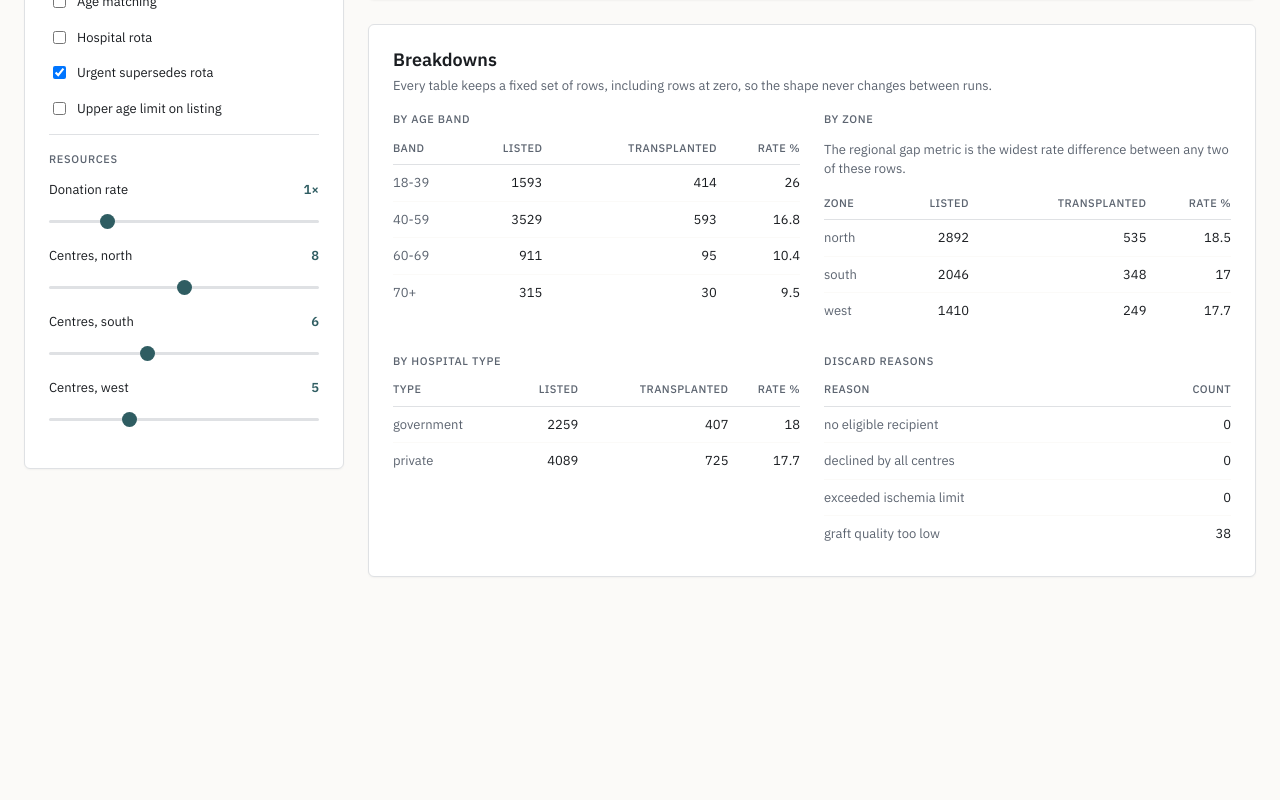
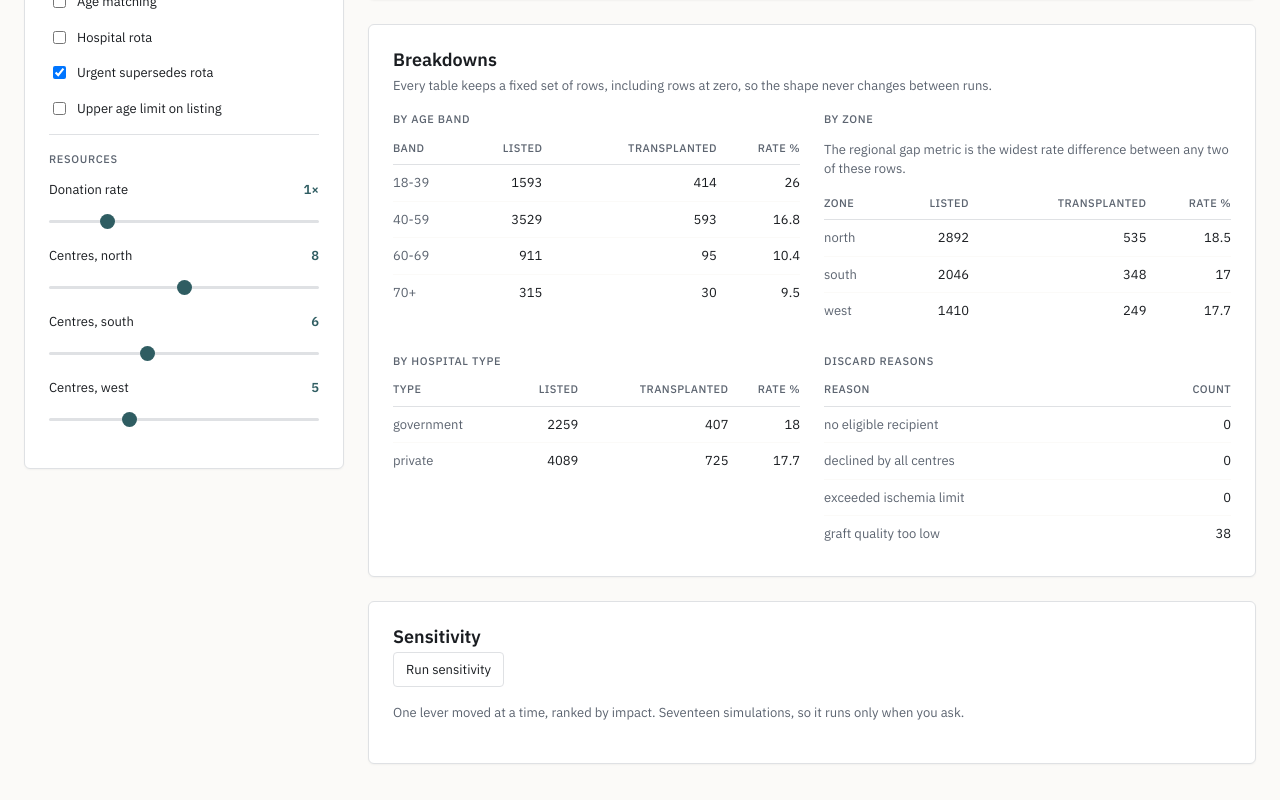
Before and after one commit to K-RANGARAJAN/Allocate, a React (Vite) app: page / in a window 1280 px wide. Shown: the part 1120-1920 px from the top of the page. Before the commit the page ends 1745 px from the top, so only its background shows below. Built offline with nearby package versions, Linux system fonts and the light colour scheme.

Commit message:
Added the sensitivity panel behind an explicit run

```diff
--- a/src/ui/App.tsx
+++ b/src/ui/App.tsx
@@ -2,14 +2,17 @@ import { BreakdownTables } from "./components/BreakdownTables";
 import { ControlsPanel } from "./components/ControlsPanel";
 import { MetricGrid } from "./components/MetricGrid";
 import { ScenarioPanel } from "./components/ScenarioPanel";
+import { SensitivityPanel } from "./components/SensitivityPanel";
 import { TimelineChart } from "./charts/TimelineChart";
 import { PresetButtons } from "./components/PresetButtons";
 import { usePolicyRun } from "./state/usePolicyRun";
+import { useEngineWorker } from "./state/useEngineWorker";
 import { useScenarios } from "./state/useScenarios";
 
 export function App() {
   const run = usePolicyRun();
   const scenarios = useScenarios();
+  const worker = useEngineWorker();
 
   let status = "Simulating two years of allocation…";
   if (run.running === false) {
@@ -20,6 +23,7 @@ export function App() {
   let tables = null;
   let timeline = null;
   let compare = null;
+  let sensitivity = null;
   if (run.outcome !== null) {
     results = (
       <section className="panel">
@@ -28,6 +32,8 @@ export function App() {
         <MetricGrid metrics={run.outcome.metrics} stale={run.running} />
       </section>
     );
+
+    sensitivity = <SensitivityPanel config={run.config} worker={worker} />;
 
     compare = <ScenarioPanel outcome={run.outcome} store={scenarios} />;
 
@@ -87,6 +93,7 @@ export function App() {
           {compare}
           {timeline}
           {tables}
+          {sensitivity}
         </div>
       </div>
     </div>
--- /dev/null
+++ b/src/ui/components/SensitivityPanel.tsx
@@ -0,0 +1,66 @@
+import type { PolicyConfig } from "../../contract/types";
+import type { EngineWorker } from "../state/useEngineWorker";
+import { SensitivityBars } from "../charts/SensitivityBars";
+import { ProgressBar } from "./ProgressBar";
+
+export interface SensitivityPanelProps {
+  config: PolicyConfig;
+  worker: EngineWorker;
+}
+
+// Seventeen simulations, 10 to 12 seconds. On demand only, behind this button,
+// in the worker. It is never called from a control change.
+export function SensitivityPanel(props: SensitivityPanelProps) {
+  const worker = props.worker;
+  const running = worker.busy === "sensitivity";
+
+  let body = (
+    <p className="panel-note">
+      One lever moved at a time, ranked by impact. Seventeen simulations, so it
+      runs only when you ask.
+    </p>
+  );
+  if (worker.sensitivity !== null) {
+    body = <SensitivityBars rows={worker.sensitivity} />;
+  }
+
+  let progress = null;
+  if (running) {
+    progress = (
+      <ProgressBar
+        label="Running sensitivity"
+        elapsedMs={worker.elapsedMs}
+        expectedSeconds="10 to 12 seconds"
+      />
+    );
+  }
+
+  let note = null;
+  if (worker.sensitivity !== null) {
+    note = (
+      <p className="compare-note">
+        Levers reading exactly zero are honestly zero for this config — the
+        cascade-only levers do nothing in score mode, and the cold ischemia
+        ceiling has slack at 24 hours.
+      </p>
+    );
+  }
+
+  function run() {
+    worker.start({ kind: "sensitivity", config: props.config });
+  }
+
+  return (
+    <section className="panel">
+      <h2 className="panel-title">Sensitivity</h2>
+      <div className="compare-head">
+        <button type="button" className="btn" disabled={worker.busy !== null} onClick={run}>
+          Run sensitivity
+        </button>
+      </div>
+      {progress}
+      {body}
+      {note}
+    </section>
+  );
+}
```
Also changed, not shown: 1 other file (tests, documents, lock files or other folders).
